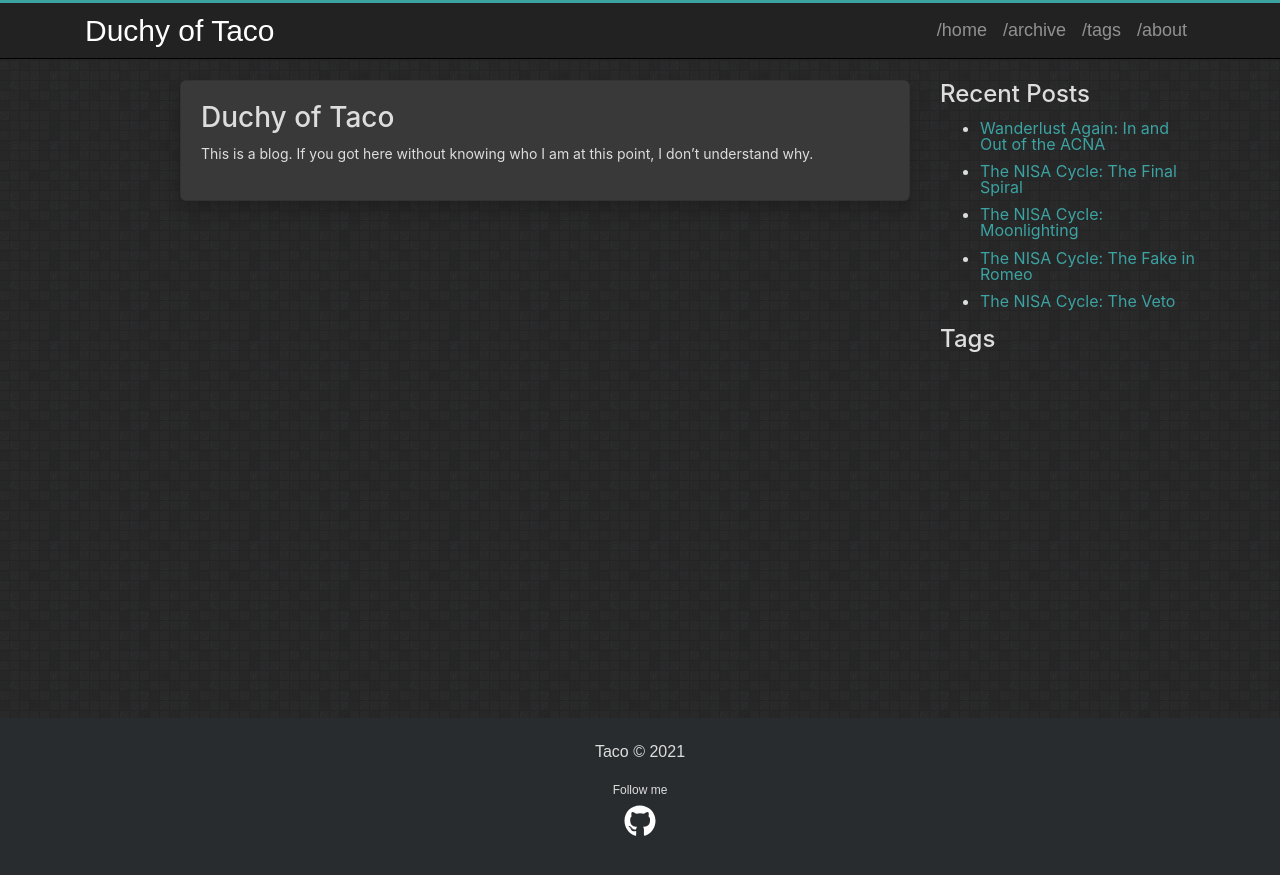
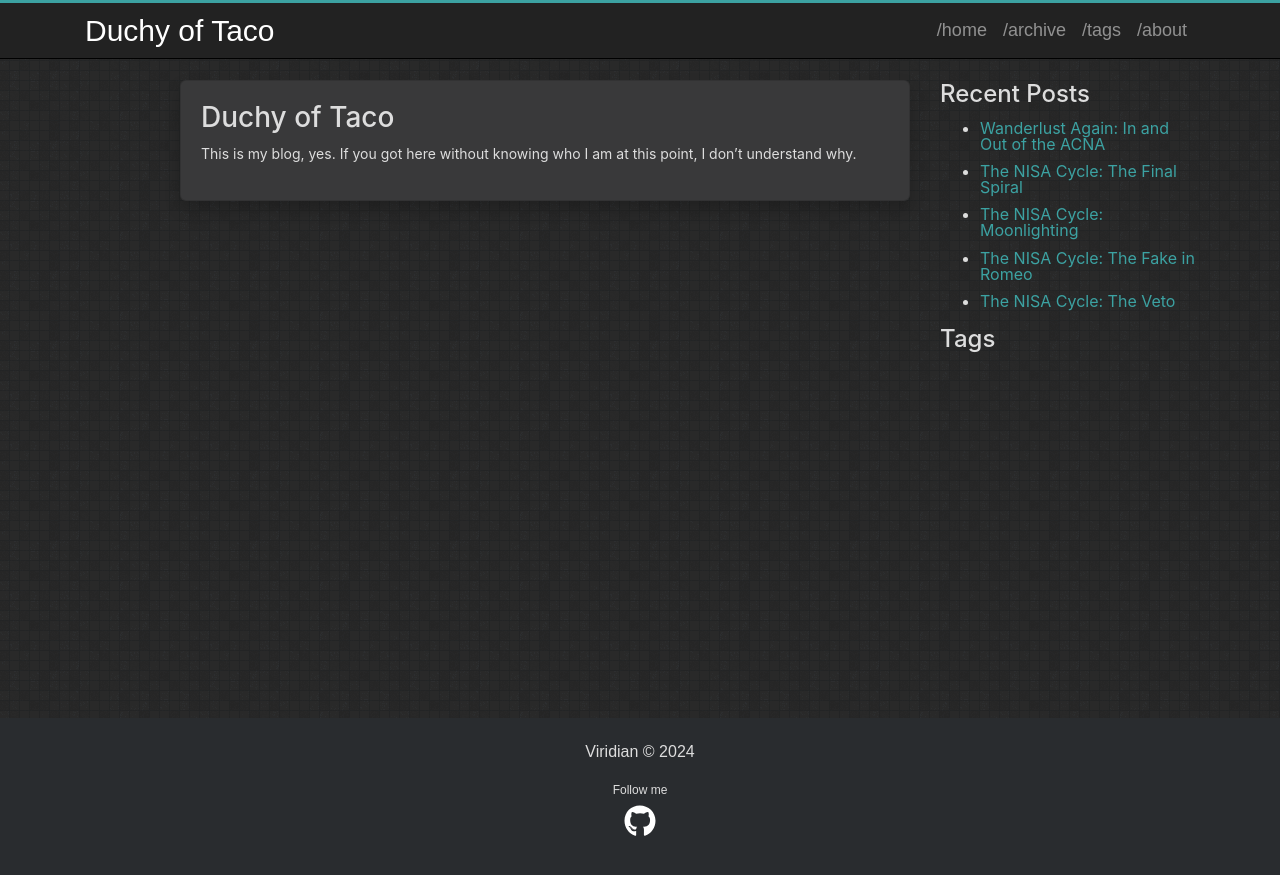
Before and after one commit to tacoman/tacoman.github.io, a Jekyll site: the page built from about.md, in a window 1280 px wide. Shown: the top 875 px of the page. Built offline with Jekyll 4.4.1, drawn with Linux system fonts in a browser that asks for light colours.

Commit message:
About and config

```diff
--- a/_config.yml
+++ b/_config.yml
@@ -15,8 +15,8 @@
 # in the templates via {{ site.myvariable }}.
 name: Duchy of Taco
 title:
-author: Taco
-copyright: 2021
+author: Viridian
+copyright: 2024
 description: >- # this means to ignore newlines until "baseurl:"
 
 baseurl: "" # the subpath of your site, e.g. /blog
--- a/about.md
+++ b/about.md
@@ -6,4 +6,4 @@ permalink: /about/
 
 # Duchy of Taco
 
-This is a blog. If you got here without knowing who I am at this point, I don't understand why.
+This is my blog, yes. If you got here without knowing who I am at this point, I don't understand why.
```
